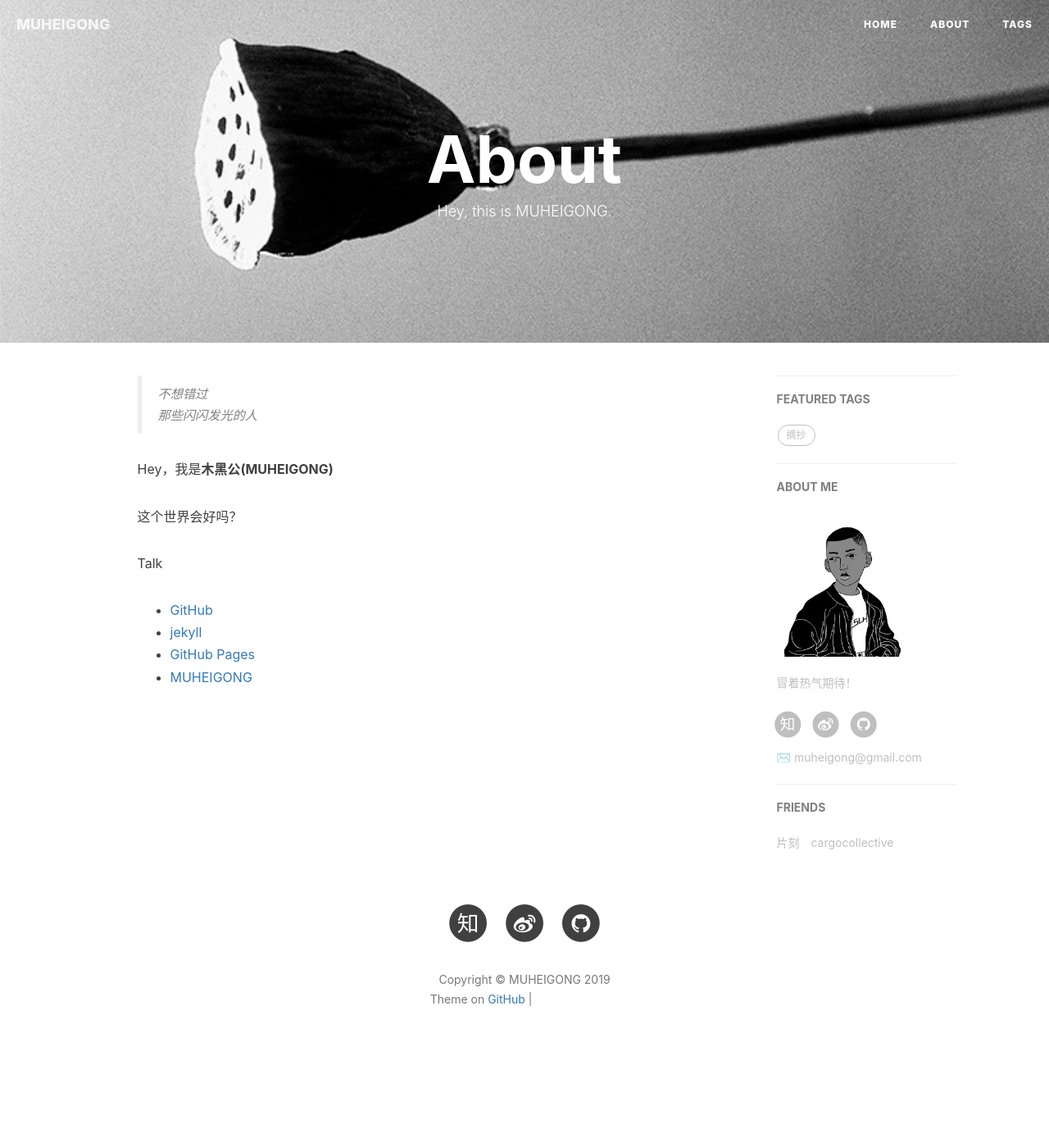
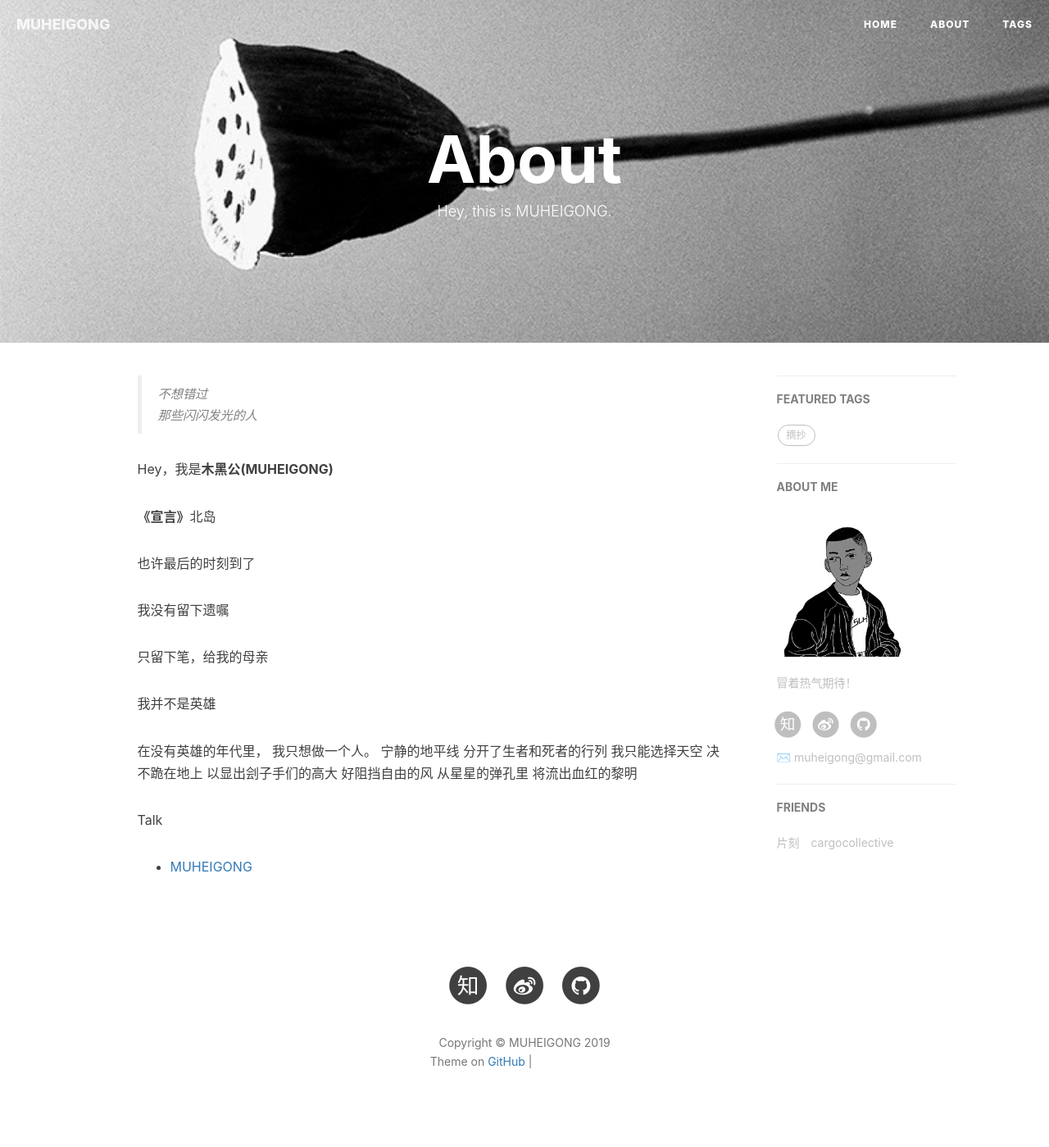
Before and after one commit to MUHEIGONG/muheigong.github.io, a Jekyll site: the page built from about.html, in a window 1280 px wide. Shown: the whole page at 82% size. Built offline with Jekyll 4.4.1, drawn with Linux system fonts in a browser that asks for light colours; nearby versions of some CDN libraries; comment, search, counter and statistics services are not loaded; before the commit the page ends 1323 px from its top, so only the background shows below that; grey boxes are pictures that could not be loaded.

Commit message:
Update about.html

```diff
--- a/about.html
+++ b/about.html
@@ -14,13 +14,26 @@ header-img: "img/home-bg-o1.jpg"
 
     <p>Hey，我是<strong>木黑公(MUHEIGONG)</strong></p>
 
-    <p>这个世界会好吗？</p>
+          <p><strong>《宣言》</strong>北岛</p>
+
+    <p>也许最后的时刻到了</p>
+    <p>我没有留下遗嘱</p>
+    <p>只留下笔，给我的母亲</p>
+    <p>我并不是英雄</p>
+    在没有英雄的年代里，
+    我只想做一个人。
+    宁静的地平线
+    分开了生者和死者的行列
+    我只能选择天空
+    决不跪在地上
+    以显出刽子手们的高大
+    好阻挡自由的风
+    从星星的弹孔里
+    将流出血红的黎明
+
     <p>Talk</p>
     <ul>
-    <li><a href="https://github.com">GitHub</a></li>
-    <li><a href="http://jekyll.com.cn/">jekyll</a></li>
-    <li><a href="https://pages.github.com/">GitHub Pages</a></li>
-    <li><a href="https://muheigong.github.io">MUHEIGONG</a></li>    </ul>
+    <li><a href="https://muheigong.github.io">MUHEIGONG</a></li></ul>
 </div>
 
 <!-- Handle Language Change -->
```
